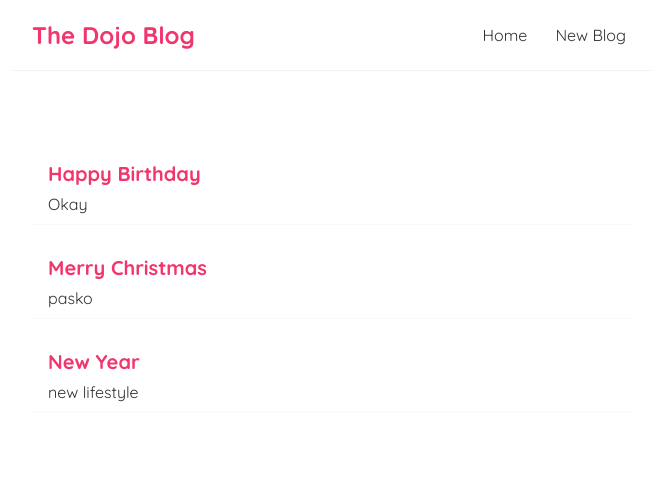
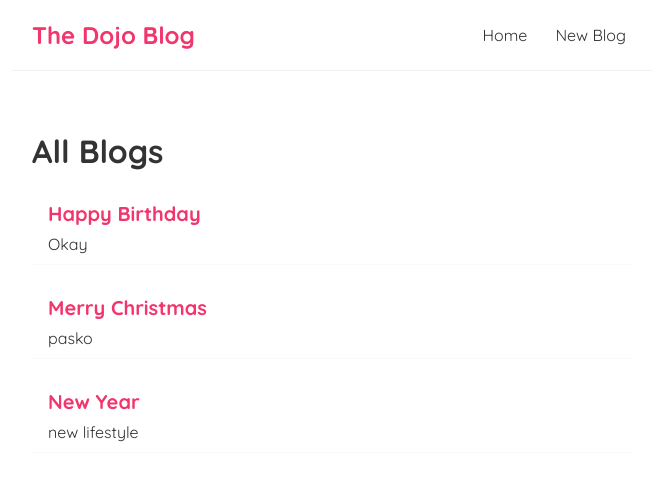
Before and after one commit to jieddev/react-native-repo, a React (Create React App) app: page / in a window 1280 px wide. Shown: the top 480 px of the page, without its empty margins (308-964 px from the left). Built offline with nearby package versions, Linux system fonts and the light colour scheme.

Commit message:
Refactor BlogList component to extract only the blogs and title properties

```diff
--- a/src/BlogList.js
+++ b/src/BlogList.js
@@ -1,9 +1,11 @@
-const BlogList = (props) => {
-  const blogs = props.blogs
+const BlogList = ({blogs, title}) => {
+  // const blogs = props.blogs
+  // const blogs_title = props.title
 
   return (
     <div className="blogs-list">
       <div className="home">
+        <h1>{title}</h1>
         {blogs.map((blog) => (
           <div className="blog-preview" key={blog.id}>
             <h2>{blog.title}</h2>
--- a/src/Home.js
+++ b/src/Home.js
@@ -23,7 +23,7 @@
 
 
   return (
-    < BlogList blogs={blogs}/>
+    < BlogList blogs={blogs} title="All Blogs"/>
 
    );
 }
```
